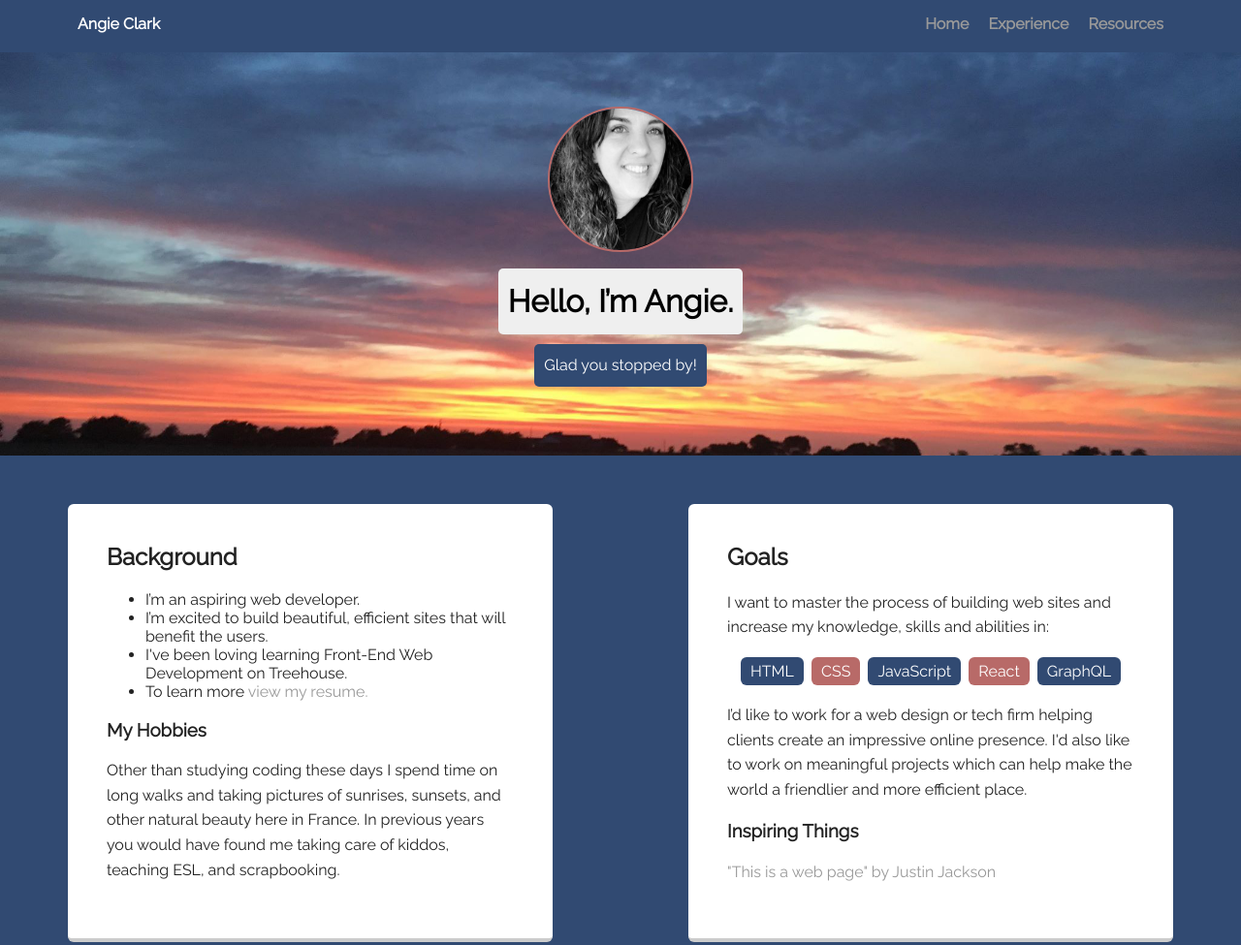
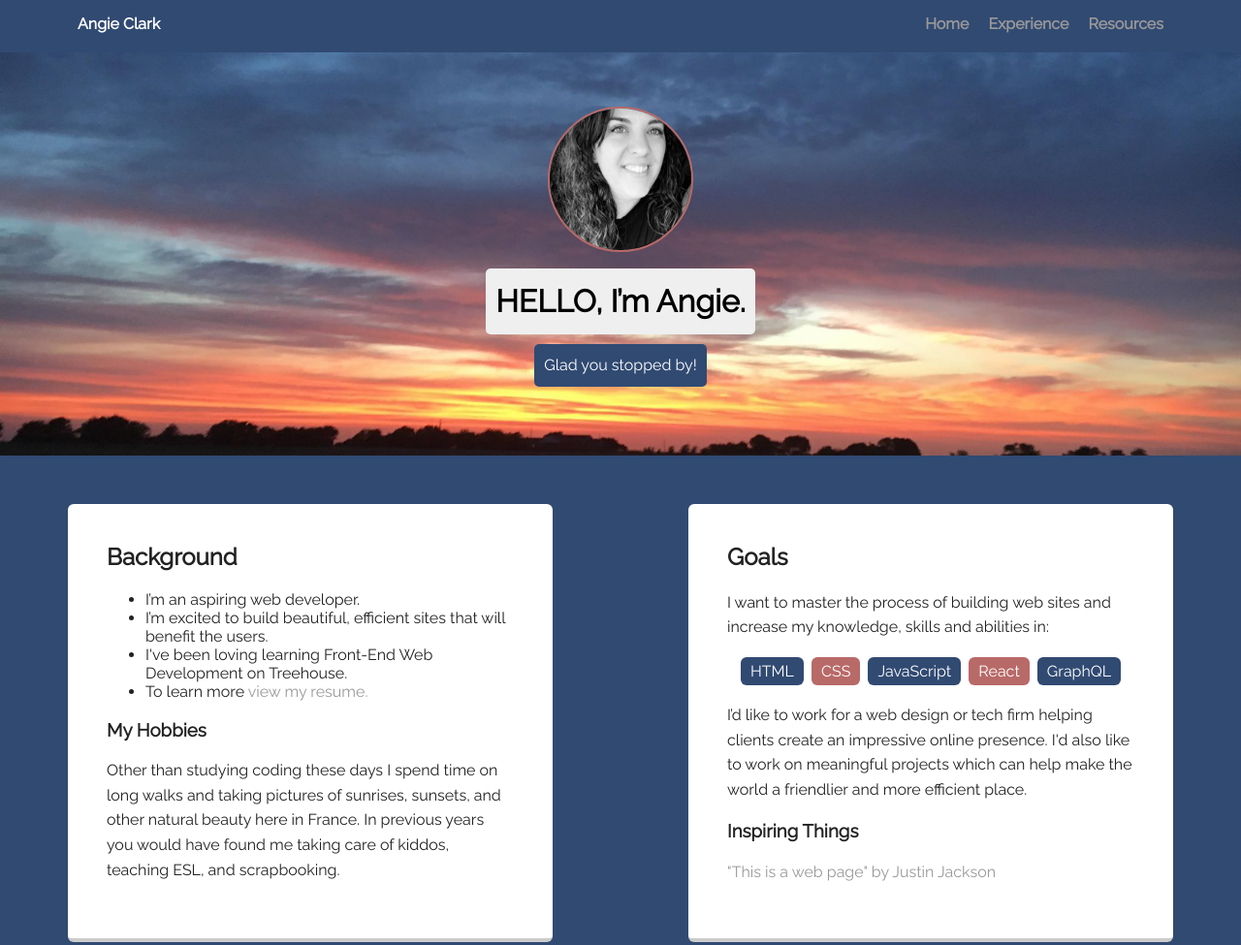
Before and after one commit to alovesj/techdegree-project-1, a plain HTML site: page index.html in a window 1280 px wide. Shown: the top 975 px of the page at 97% size. Drawn offline with Linux system fonts and the light colour scheme; a web font is replaced by a local one.

Commit message:
test change

```diff
--- a/index.html
+++ b/index.html
@@ -21,7 +21,7 @@
 
     <header>
       <img src="images/me2.png" alt="Angie" class="profile-image">
-      <h1 class="tag name">Hello, I’m Angie.</h1>
+      <h1 class="tag name">HELLO, I’m Angie.</h1>
       <p class="tag location">Glad you stopped by!</p>
     </header>
 
```
